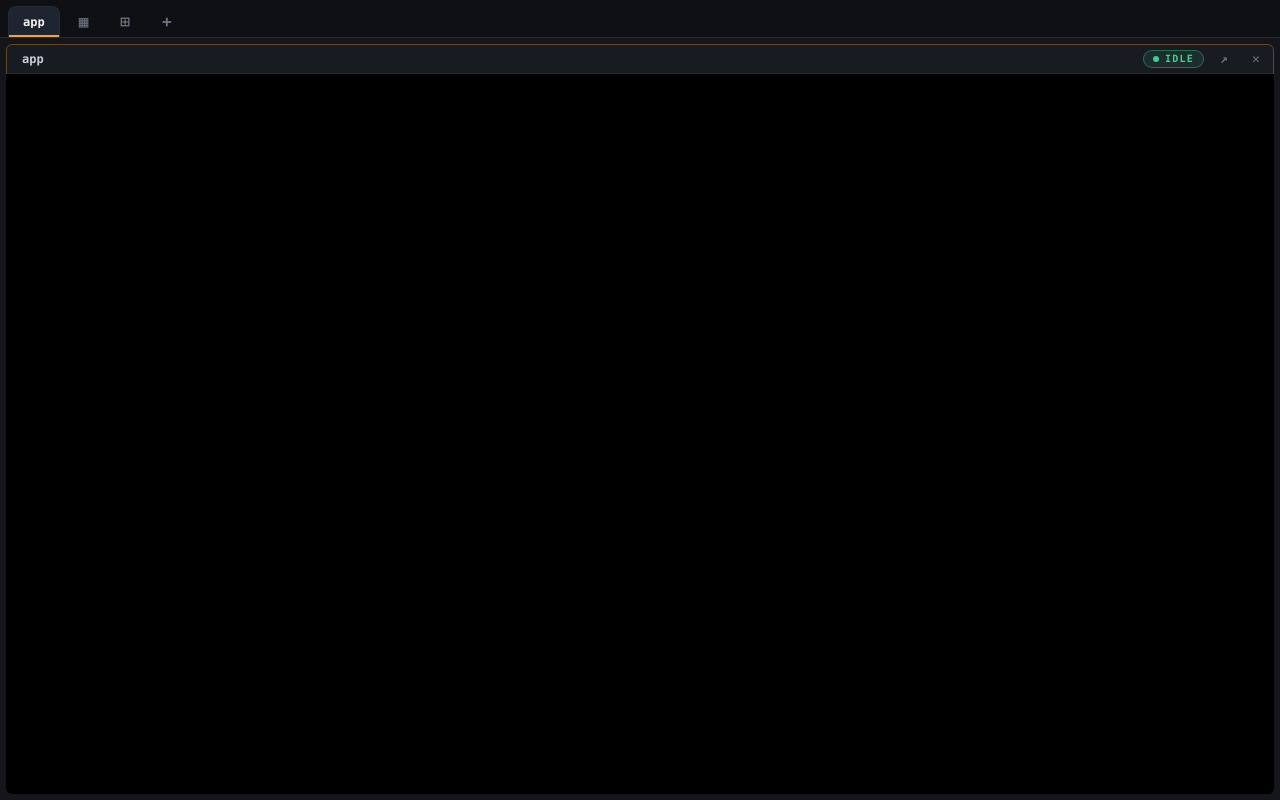
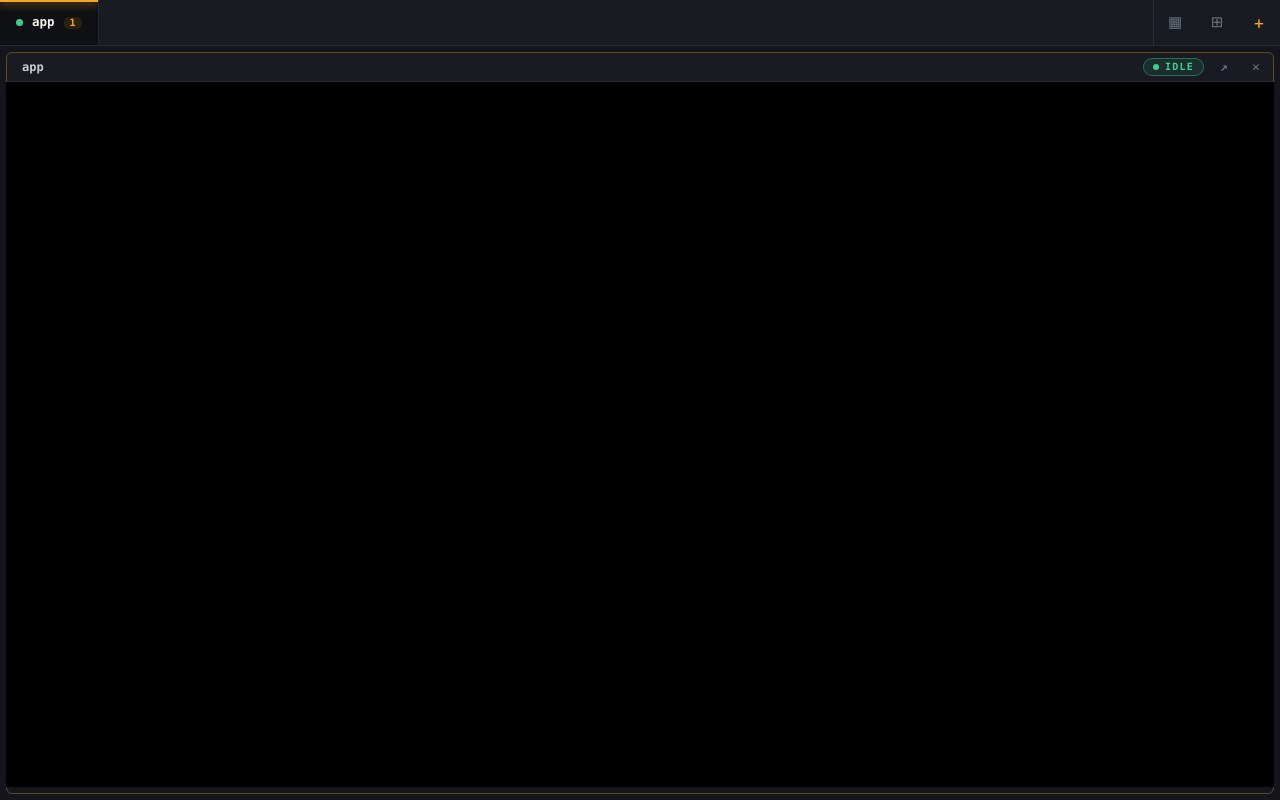
Before and after one commit to mamat1123/Cockpit, a React (Vite) app: page / in a window 1280 px wide. Built offline with nearby package versions, Linux system fonts and the light colour scheme.

Commit message:
feat(ui): redesign tab bar — instrument rail (per-tab status dot/equalizer, count badge, separated tools cluster)

```diff
--- a/src/components/TabBar.css
+++ b/src/components/TabBar.css
@@ -1,50 +1,77 @@
 .cockpit-tabs {
   display: flex;
   align-items: stretch;
-  gap: 6px;
-  height: 38px;
-  padding: 6px 8px 0;
-  background: #0E1014;
+  height: 46px;
+  background: #181B22;
   border-bottom: 1px solid #262A33;
 }
+.cockpit-tabs__list { display: flex; align-items: stretch; min-width: 0; overflow: hidden; }
+
+/* ── instrument tabs: flat, active glues to the content with a top amber bar ── */
 .cockpit-tab {
   position: relative;
   display: flex;
   align-items: center;
-  max-width: 220px;
-  font: 600 12px/1 ui-monospace, Menlo, monospace;
-  color: #9AA1AD;
-  background: #181B22;
-  border: 1px solid #262A33;
-  border-bottom: none;
-  border-radius: 8px 8px 0 0;
-  padding: 0 14px;
+  gap: 9px;
+  max-width: 230px;
+  padding: 0 16px;
+  font: 600 12.5px/1 ui-monospace, Menlo, monospace;
+  color: #8b929e;
+  background: transparent;
+  border: 0;
+  border-right: 1px solid #20242d;
   cursor: pointer;
+  transition: background 0.12s, color 0.12s;
 }
-.cockpit-tab:hover { color: #C8CDD6; }
-.cockpit-tab.is-active {
-  color: #F5F2EC;
-  background: #1f2530;
-  box-shadow: inset 0 -2px 0 0 #F5A623;
+.cockpit-tab:hover { color: #C8CDD6; background: #1d222b; }
+.cockpit-tab:focus-visible { outline: 2px solid #F5A623; outline-offset: -2px; }
+.cockpit-tab[draggable="true"]:active { cursor: grabbing; }
+
+.cockpit-tab.is-active { color: #F5F2EC; background: #0E1014; }
+.cockpit-tab.is-active::before {
+  content: ""; position: absolute; top: 0; left: 0; right: 0; height: 2px;
+  background: #F5A623; box-shadow: 0 1px 10px #F5A623;
 }
+
 .cockpit-tab__title { overflow: hidden; text-overflow: ellipsis; white-space: nowrap; }
-.cockpit-tab--new {
-  color: #6B7280;
-  font-size: 16px;
-  padding: 0 12px;
-  background: transparent;
-  border-color: transparent;
+.cockpit-tab__ct {
+  font-size: 10px; letter-spacing: 0.06em; color: #565d68; font-variant-numeric: tabular-nums;
+  background: #20242d; border-radius: 5px; padding: 1px 6px;
 }
-.cockpit-tab--new:hover { color: #C8CDD6; }
-.cockpit-tab[draggable="true"]:active { cursor: grabbing; }
-.cockpit-tab:focus-visible { outline: 2px solid #f5a623; outline-offset: 1px; }
-.cockpit-tabs__drag { flex: 1; align-self: stretch; }
-.cockpit-tab.is-attention { animation: cockpit-tab-attn 1.3s ease-in-out infinite; }
-.cockpit-tab.is-attention::after {
-  content: ""; position: absolute; top: 6px; right: 6px; width: 6px; height: 6px; border-radius: 50%;
-  background: #3ECF8E; box-shadow: 0 0 8px 1px #3ECF8E;
+.cockpit-tab.is-active .cockpit-tab__ct { color: #F5A623; background: #2a2113; }
+
+/* status atoms */
+.cockpit-tab__dot { width: 7px; height: 7px; border-radius: 50%; flex: none; background: #3ECF8E; }
+.cockpit-tab__eq { display: inline-flex; gap: 2px; align-items: flex-end; height: 10px; flex: none; }
+.cockpit-tab__eq i { width: 2px; background: #F5A623; border-radius: 1px; animation: cockpit-tab-eq 0.9s ease-in-out infinite; }
+.cockpit-tab__eq i:nth-child(2) { animation-delay: 0.15s; }
+.cockpit-tab__eq i:nth-child(3) { animation-delay: 0.3s; }
+@keyframes cockpit-tab-eq { 0%, 100% { height: 3px; } 50% { height: 10px; } }
+
+/* completion pull-back: a background tab whose pane just finished gets a pulsing green top bar */
+.cockpit-tab.is-attention::before {
+  content: ""; position: absolute; top: 0; left: 0; right: 0; height: 2px; background: #3ECF8E;
+  animation: cockpit-tab-attn 1.3s ease-in-out infinite;
 }
 @keyframes cockpit-tab-attn {
-  0%, 100% { box-shadow: inset 0 -2px 0 0 #3ECF8E; }
-  50%      { box-shadow: inset 0 -2px 0 0 #3ECF8E, 0 0 16px -3px #3ECF8E; }
+  0%, 100% { box-shadow: 0 0 0 0 transparent; opacity: 0.7; }
+  50%      { box-shadow: 0 1px 14px #3ECF8E; opacity: 1; }
 }
+
+/* draggable window region fills the gap between tabs and the tools */
+.cockpit-tabs__drag { flex: 1; align-self: stretch; min-width: 24px; }
+
+/* tools cluster — separated from tabs, full-height icon buttons */
+.cockpit-tabs__tools { display: flex; align-items: stretch; border-left: 1px solid #2A2F3A; }
+.cockpit-tool {
+  width: 42px; display: grid; place-items: center; color: #6B7280; font-size: 15px;
+  background: transparent; border: 0; cursor: pointer; transition: background 0.12s, color 0.12s;
+}
+.cockpit-tool:hover { color: #C8CDD6; background: #1d222b; }
+.cockpit-tool:focus-visible { outline: 2px solid #F5A623; outline-offset: -2px; }
+.cockpit-tool--add { color: #F5A623; font-size: 18px; }
+.cockpit-tool--add:hover { background: #2a2113; color: #F5A623; }
+
+@media (prefers-reduced-motion: reduce) {
+  .cockpit-tab__eq i, .cockpit-tab.is-attention::before { animation: none; }
+}
--- a/src/components/TabBar.tsx
+++ b/src/components/TabBar.tsx
@@ -1,12 +1,14 @@
+import { useEffect, useRef, useState } from "react";
 import type { Layout, Tab } from "../layout/paneLayout";
+import { paneLastLineAt } from "../lib/terminalRegistry";
+import { deriveState } from "../lib/paneState";
 import "./TabBar.css";
 
-function tabTitle(t: Tab): string {
-  const panes = t.rows.flatMap((r) => r.panes);
-  const base = panes[0]?.title || "shell";
-  const name = base.length > 28 ? base.slice(0, 28) + "…" : base;
-  return panes.length > 1 ? `${name} · ${panes.length}` : name;
+function tabName(t: Tab): string {
+  const base = t.rows.flatMap((r) => r.panes)[0]?.title || "shell";
+  return base.length > 24 ? base.slice(0, 24) + "…" : base;
 }
+const paneCount = (t: Tab): number => t.rows.reduce((n, r) => n + r.panes.length, 0);
 
 export function TabBar({ layout, attention, onSelect, onReorder, onOpenDashboard, onOpenPicker, onOpenWorkspaces }: {
   layout: Layout;
@@ -18,12 +20,35 @@ export function TabBar({ layout, attention, onSelect, onReorder, onOpenDashboard
   onOpenPicker: () => void;
   onOpenWorkspaces: () => void;
 }) {
+  // per-tab aggregate working state (any pane in the tab thinking) — drives the dot/equalizer
+  const [working, setWorking] = useState<Set<string>>(() => new Set());
+  const layoutRef = useRef(layout);
+  layoutRef.current = layout;
+  useEffect(() => {
+    const id = setInterval(() => {
+      const now = Date.now();
+      const w = new Set<string>();
+      for (const t of layoutRef.current.tabs) {
+        if (t.rows.some((r) => r.panes.some((p) => deriveState({ lastLineAt: paneLastLineAt(p.id) }, now, 800) === "working"))) {
+          w.add(t.id);
+        }
+      }
+      setWorking((prev) => (prev.size === w.size && [...w].every((x) => prev.has(x)) ? prev : w));
+    }, 400);
+    return () => clearInterval(id);
+  }, []);
+
   return (
     <div className="cockpit-tabs">
-      {layout.tabs.map((t, i) => (
+      <div className="cockpit-tabs__list">
+        {layout.tabs.map((t, i) => {
+          const active = t.id === layout.activeTabId;
+          const isWorking = working.has(t.id);
+          const attn = attention.has(t.id) && !active;
+          return (
             <button
               key={t.id}
-          className={`cockpit-tab${t.id === layout.activeTabId ? " is-active" : ""}${attention.has(t.id) && t.id !== layout.activeTabId ? " is-attention" : ""}`}
+              className={`cockpit-tab${active ? " is-active" : ""}${attn ? " is-attention" : ""}`}
               draggable
               onClick={() => onSelect(t.id)}
               onDragStart={(e) => e.dataTransfer.setData("text/plain", t.id)}
@@ -34,13 +59,23 @@ export function TabBar({ layout, attention, onSelect, onReorder, onOpenDashboard
                 if (fromId && fromId !== t.id) onReorder(fromId, i);
               }}
             >
-          <span className="cockpit-tab__title">{tabTitle(t)}</span>
+              {isWorking ? (
+                <span className="cockpit-tab__eq" aria-hidden="true"><i /><i /><i /></span>
+              ) : (
+                <span className="cockpit-tab__dot" aria-hidden="true" />
+              )}
+              <span className="cockpit-tab__title">{tabName(t)}</span>
+              <span className="cockpit-tab__ct">{paneCount(t)}</span>
             </button>
-      ))}
-      <button className="cockpit-tab cockpit-tab--new" onClick={onOpenDashboard} aria-label="Mission Control (Cmd+0)" title="Mission Control (⌘0)">▦</button>
-      <button className="cockpit-tab cockpit-tab--new" onClick={onOpenWorkspaces} aria-label="Workspaces (Cmd+E)" title="Workspaces (⌘E)">⊞</button>
-      <button className="cockpit-tab cockpit-tab--new" onClick={onOpenPicker} aria-label="Open project (Cmd+O)" title="Open project (⌘O)">+</button>
+          );
+        })}
+      </div>
       <div className="cockpit-tabs__drag" data-tauri-drag-region></div>
+      <div className="cockpit-tabs__tools">
+        <button className="cockpit-tool" onClick={onOpenDashboard} aria-label="Mission Control (Cmd+0)" title="Mission Control (⌘0)">▦</button>
+        <button className="cockpit-tool" onClick={onOpenWorkspaces} aria-label="Workspaces (Cmd+E)" title="Workspaces (⌘E)">⊞</button>
+        <button className="cockpit-tool cockpit-tool--add" onClick={onOpenPicker} aria-label="Open project (Cmd+O)" title="Open project (⌘O)">+</button>
+      </div>
     </div>
   );
 }
```
Lines whose indentation alone changed are shown as unchanged.
